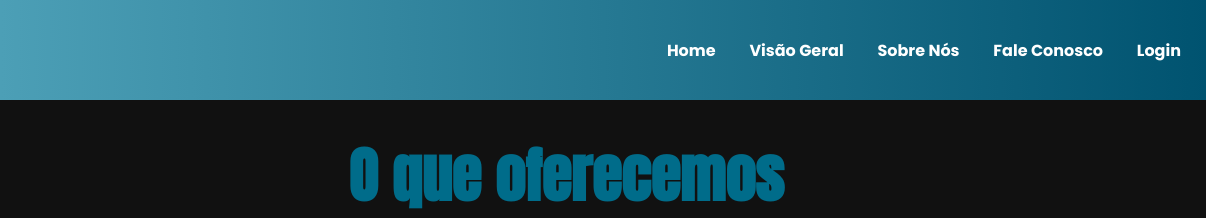
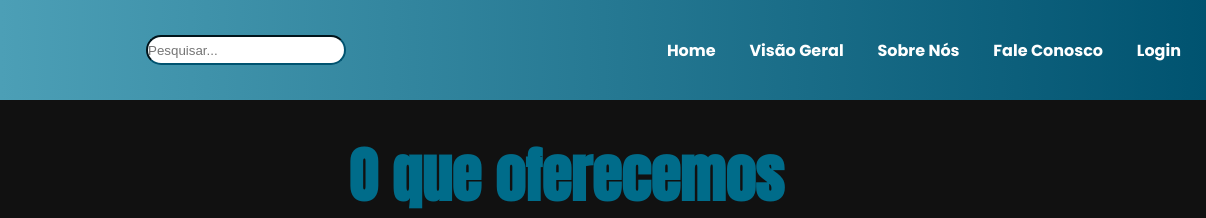
Before and after one commit to s0pa-fria/ProjetoGrupo6, a plain HTML site: page Jhuan/oferecemos.html in a window 1280 px wide. Shown: the top 218 px of the page, 74-1280 px from the left. Drawn offline with Linux system fonts and the light colour scheme.

Commit message:
aaaaaaaaaaaaaaaaaaaaaaaaaaaaaaaaaaaaa

```diff
--- a/Esther/roupas.css
+++ b/Esther/roupas.css
@@ -272,3 +272,12 @@ h4 {
     }
 
   }
+
+  .pesquisa {
+    margin-left: 150px;
+    border-radius: 20px;
+    height: 30px;
+    width: 200px;
+    border-color: #005370;
+    text-decoration: none;
+}
--- a/Jhuan/contato.css
+++ b/Jhuan/contato.css
@@ -131,3 +131,12 @@ iframe {
     }
 
  }
+
+ .pesquisa {
+    margin-left: 150px;
+    border-radius: 20px;
+    height: 30px;
+    width: 200px;
+    border-color: #005370;
+    text-decoration: none;
+}
--- a/Jhuan/oferecemos.css
+++ b/Jhuan/oferecemos.css
@@ -171,3 +171,12 @@ iframe {
       }
 
  }
+
+ .pesquisa {
+  margin-left: 150px;
+  border-radius: 20px;
+  height: 30px;
+  width: 200px;
+  border-color: #005370;
+  text-decoration: none;
+}
--- a/Jhuan/oferecemos.html
+++ b/Jhuan/oferecemos.html
@@ -16,6 +16,7 @@
 <body>
     <div class="header">
         <a href="../Soph/home.html"><img src="../Imagens/logo.png" alt="logo" width="60px" class="log"></a>
+        <input type="search" name="Pesquisar" placeholder="Pesquisar..."  class="pesquisa">
         <nav>
             <ul id="MenuItems">
                 <li><a href="../Soph/home.html">Home</a></li>
--- a/Jhuan/sobre.css
+++ b/Jhuan/sobre.css
@@ -258,3 +258,12 @@ body{
 
 
  }
+
+ .pesquisa {
+    margin-left: 150px;
+    border-radius: 20px;
+    height: 30px;
+    width: 200px;
+    border-color: #005370;
+    text-decoration: none;
+}
--- a/Soph/home.css
+++ b/Soph/home.css
@@ -246,3 +246,12 @@ h3{
     }
 
   }
+
+  .pesquisa {
+    margin-left: 150px;
+    border-radius: 20px;
+    height: 30px;
+    width: 200px;
+    border-color: #005370;
+    text-decoration: none;
+}
--- a/Vitória/artigos.css
+++ b/Vitória/artigos.css
@@ -225,3 +225,12 @@ ul{
     }
 
   }
+
+  .pesquisa {
+    margin-left: 150px;
+    border-radius: 20px;
+    height: 30px;
+    width: 200px;
+    border-color: #005370;
+    text-decoration: none;
+}
```
Also changed, not shown: Esther/esther.html (+1 -0 lines), Fale-Conosco-Matheus/faleConosco.html (+1 -1 lines), Jhuan/contato.html (+1 -0 lines), Jhuan/sobre.html (+1 -0 lines), Soph/home.html (+1 -0 lines), Vitória/artigos.html (+1 -0 lines).
